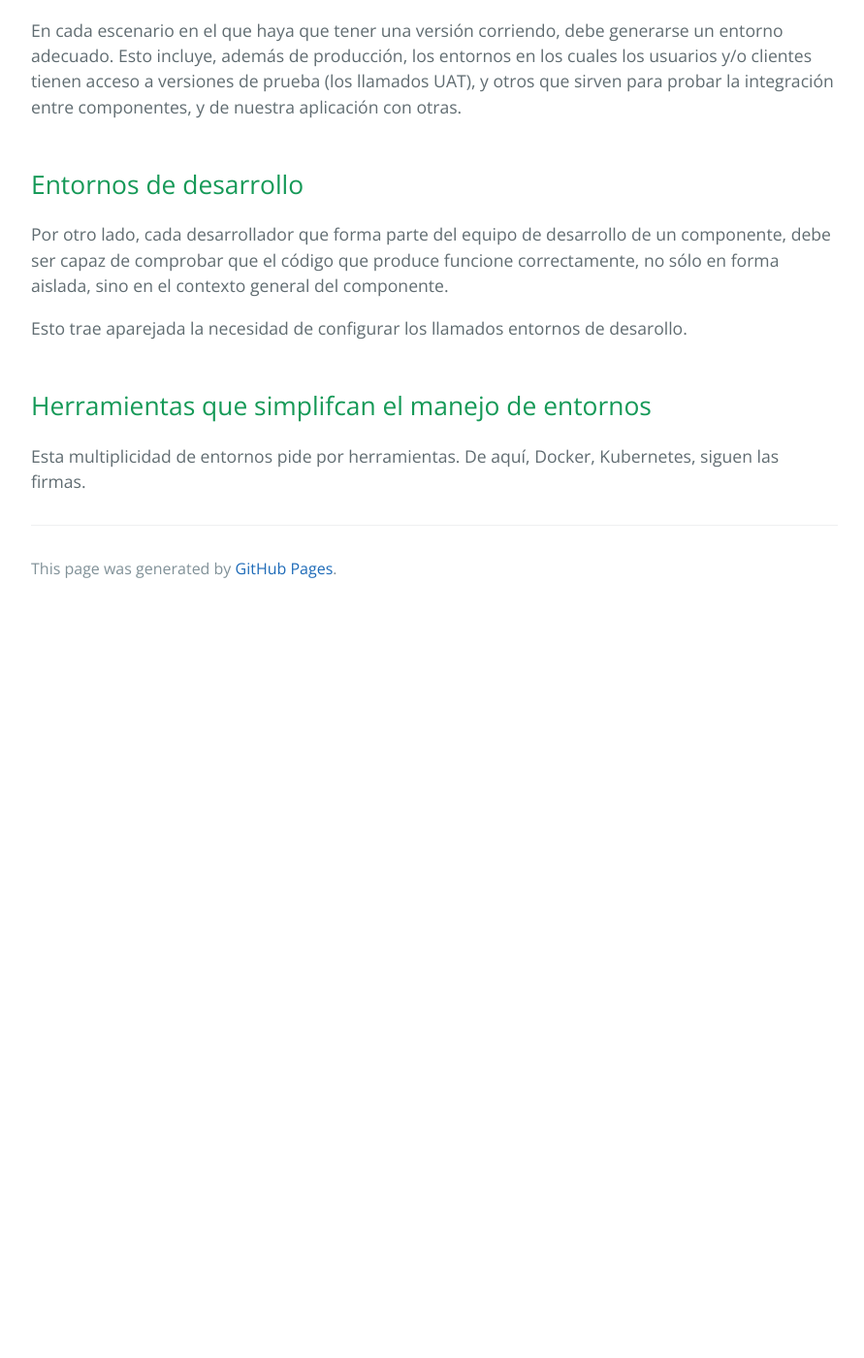
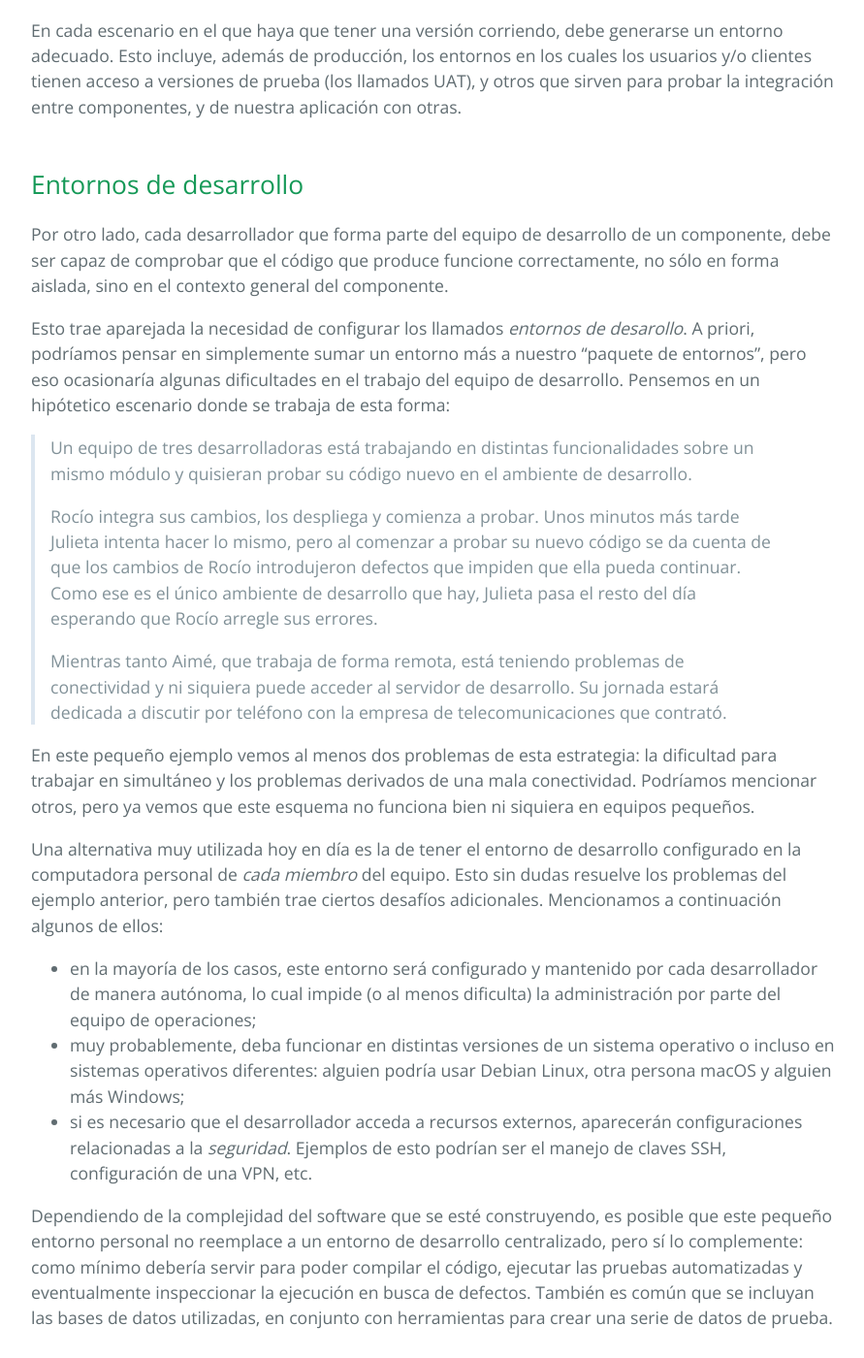
Before and after one commit to clombardi/design-thinking, a Jekyll site: the page built from scm-git/entornos.md, in a window 1280 px wide and 1400 px high, scrolled down 458 px. Shown: the whole window at 97% size, without its empty margins (192-1083 px from the left). Built offline with Jekyll 4.4.1, drawn with Linux system fonts in a browser that asks for light colours; our own code applies the rules of GitHub Pages for plain Markdown files; before the commit the page ends 1088 px from its top, so only the background shows below that; some of the changed text lies outside the part shown.

Commit message:
unidad 5 - entornos

```diff
--- a/scm-git/entornos.md
+++ b/scm-git/entornos.md
@@ -12,8 +12,31 @@ En cada escenario en el que haya que tener una versión corriendo, debe generars
 ## Entornos de desarrollo
 Por otro lado, cada desarrollador que forma parte del equipo de desarrollo de un componente, debe ser capaz de comprobar que el código que produce funcione correctamente, no sólo en forma aislada, sino en el contexto general del componente.
 
-Esto trae aparejada la necesidad de configurar los llamados entornos de desarollo.
+Esto trae aparejada la necesidad de configurar los llamados _entornos de desarollo_. A priori, podríamos pensar en simplemente sumar un entorno más a nuestro "paquete de entornos", pero eso ocasionaría algunas dificultades en el trabajo del equipo de desarrollo. Pensemos en un hipótetico escenario donde se trabaja de esta forma:
 
+> Un equipo de tres desarrolladoras está trabajando en distintas funcionalidades sobre un mismo módulo y quisieran probar su código nuevo en el ambiente de desarrollo.
+>
+> Rocío integra sus cambios, los despliega y comienza a probar. Unos minutos más tarde Julieta intenta hacer lo mismo, pero al comenzar a probar su nuevo código se da cuenta de que los cambios de Rocío introdujeron defectos que impiden que ella pueda continuar. Como ese es el único ambiente de desarrollo que hay, Julieta pasa el resto del día esperando que Rocío arregle sus errores.
+>
+> Mientras tanto Aimé, que trabaja de forma remota, está teniendo problemas de conectividad y ni siquiera puede acceder al servidor de desarrollo. Su jornada estará dedicada a discutir por teléfono con la empresa de telecomunicaciones que contrató.
 
-## Herramientas que simplifcan el manejo de entornos
-Esta multiplicidad de entornos pide por herramientas. De aquí, Docker, Kubernetes, siguen las firmas.
+En este pequeño ejemplo vemos al menos dos problemas de esta estrategia: la dificultad para trabajar en simultáneo y los problemas derivados de una mala conectividad. Podríamos mencionar otros, pero ya vemos que este esquema no funciona bien ni siquiera en equipos pequeños.
+
+Una alternativa muy utilizada hoy en día es la de tener el entorno de desarrollo configurado en la computadora personal de _cada miembro_ del equipo. Esto sin dudas resuelve los problemas del ejemplo anterior, pero también trae ciertos desafíos adicionales. Mencionamos a continuación algunos de ellos:
+
+* en la mayoría de los casos, este entorno será configurado y mantenido por cada desarrollador de manera autónoma, lo cual impide (o al menos dificulta) la administración por parte del equipo de operaciones;
+* muy probablemente, deba funcionar en distintas versiones de un sistema operativo o incluso en sistemas operativos diferentes: alguien podría usar Debian Linux, otra persona macOS y alguien más Windows;
+* si es necesario que el desarrollador acceda a recursos externos, aparecerán configuraciones relacionadas a la _seguridad_. Ejemplos de esto podrían ser el manejo de claves SSH, configuración de una VPN, etc.
+
+Dependiendo de la complejidad del software que se esté construyendo, es posible que este pequeño entorno personal no reemplace a un entorno de desarrollo centralizado, pero sí lo complemente: como mínimo debería servir para poder compilar el código, ejecutar las pruebas automatizadas y eventualmente inspeccionar la ejecución en busca de defectos. También es común que se incluyan las bases de datos utilizadas, en conjunto con herramientas para crear una serie de datos de prueba.
+
+## Herramientas que simplifican el manejo de entornos
+Esta multiplicidad de entornos, que potencialmente evolucionan en conjunto con el software, requieren de herramientas que van pareciéndose cada vez más a las utilizadas para el desarrollo. En particular, se vuelve necesario contar con distintas versiones de estos entornos, tener la posibilidad de replicarlos sin demasiado esfuerzo, automatizar su configuración y todas las otros aspectos que venimos contando sobre el desarrollo.
+
+En este marco surge lo que conocemos como _DevOps_, que se refiere a esta idea de encarar las tareas de operaciones con herramientas que típicamente se asociaban al desarrollo. Esta tendencia suele venir acompañada de una fuerte inclinación hacia la _virtualización_ de los entornos y su posterior _orquestación_ mediante herramientas automatizadas.
+
+Bajo esta visión, podríamos construir un esquema de desarrollo-integración-despliegue como el siguiente:
+* además del código fuente, cada componente incluye un [Dockerfile](https://docs.docker.com/engine/reference/builder/) que contiene lo necesario para compilar y ejecutar el código;
+* el equipo de operaciones (o el de desarrollo) elabora una configuración de [Docker Compose](https://docs.docker.com/compose/) que le sirve a las desarrolladoras para tener un entorno personal funcionando en sus computadoras;
+* utilizando [Kubernetes](https://kubernetes.io/), los equipos de operaciones y desarrollo colaboran para proveer a las aplicaciones de la configuración necesaria para cada ambiente. Usando esta misma tecnología, se definen reglas para aumentar la cantidad de instancias de cada servicio en función de la carga que tengan;
+* con la ayuda de [Terraform](https://www.terraform.io/), el equipo de operaciones define la infraestructura que va a utilizar cada uno de los ambientes.
```
